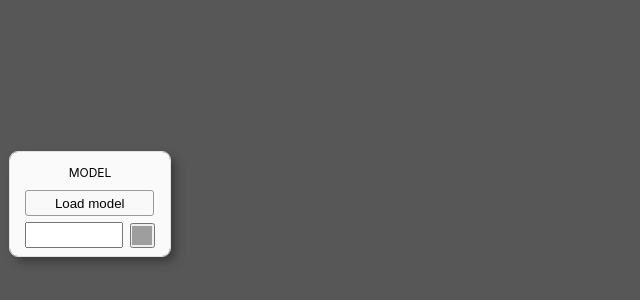
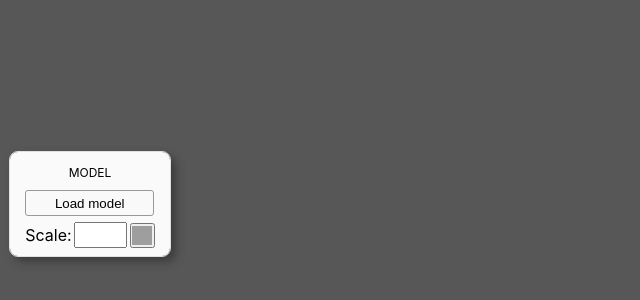
Before and after one commit to alepolak/mesh-poser-js, a React (Create React App) app: page / in a window 1280 px wide. Shown: the part 48-348 px from the top of the page, without its empty margins (0-640 px from the left). Built offline with nearby package versions, Linux system fonts and the light colour scheme; grey boxes are pictures that could not be loaded; the HTML template or start-up script is replaced by a standard one.

Commit message:
Added scale label

```diff
--- a/src/Sidebar.css
+++ b/src/Sidebar.css
@@ -27,8 +27,12 @@
     align-items: center;
 }
 
+.model__scale__label {
+    margin: 0px;
+}
+
 .model__scale__input {
-    width: 90px;
+    width: 45px;
     height: 20px;
 }
 
--- a/src/Sidebar.js
+++ b/src/Sidebar.js
@@ -4,6 +4,18 @@ import icons from './Icons';
 import FileButton from './FileButton';
 
 const Sidebar = (props) => {
+
+    const drawScaleMenu = () => {
+        return (
+            <div className='model__scale__menu'>
+                <p className='model__scale__label'>Scale:</p>
+                <input className='model__scale__input' ref={props.scaleRef} type="number" />
+                <button className='model__scale__update__button' onClick={props.onUpdateScale}>
+                    <img src={icons.scale} alt='Scale model'/>
+                </button>
+            </div>
+        );
+    };
 
     /**
      *  Animation Menu
@@ -75,12 +87,7 @@ const Sidebar = (props) => {
                     onModelLoad={props.onModelLoad}
                     isMultiple={false}
                 />
-                <div className='model__scale__menu'>
-                    <input className='model__scale__input' ref={props.scaleRef} type="number" />
-                    <button className='model__scale__update__button' onClick={props.onUpdateScale}>
-                        <img src={icons.scale} alt='Scale model'/>
-                    </button>
-                </div>
+                {drawScaleMenu()}
             </div>
             {drawAnimationMenu()}
             {drawAnimationPlayerMenu()}
```
